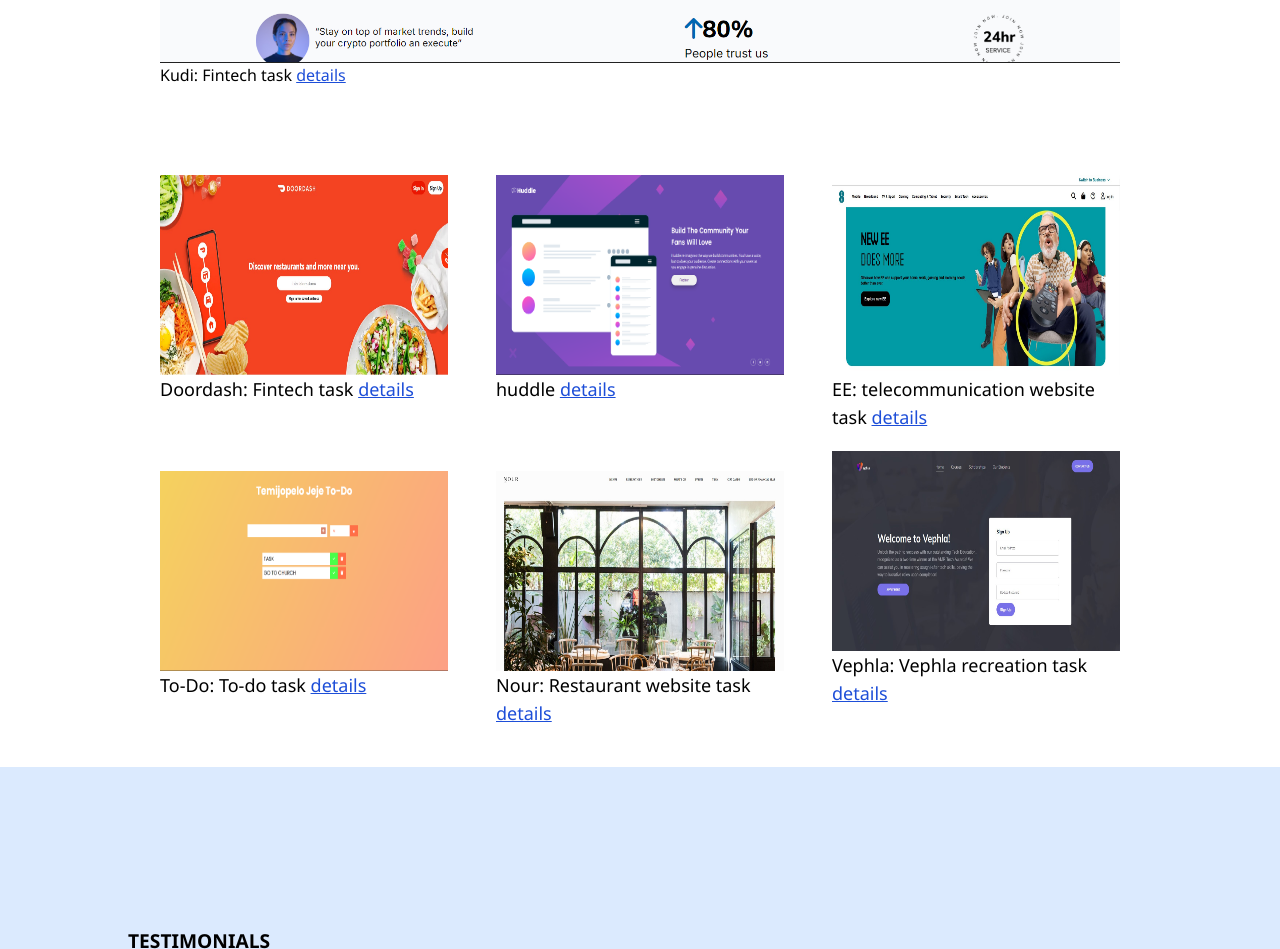
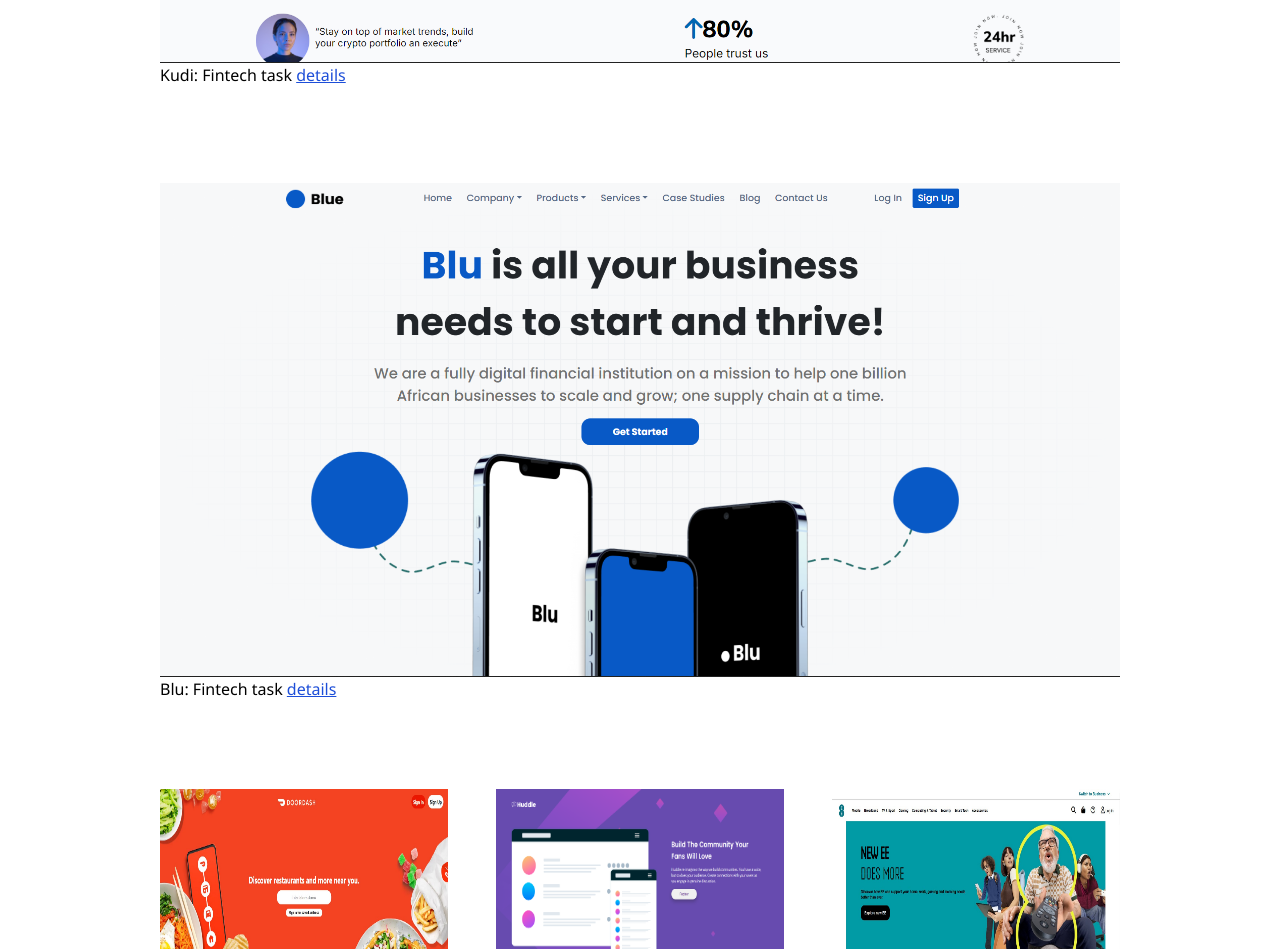
Before and after one commit to temijopelo/portfolio-remade, a plain HTML site: page index.html in a window 1280 px wide. Shown: the part 4740-5689 px from the top of the page. Drawn offline with nearby package versions, Linux system fonts and the light colour scheme.

Commit message:
corrected

```diff
--- a/index.html
+++ b/index.html
@@ -276,6 +276,28 @@
           </p>
         </div>
 
+        <div class="py-12">
+          <div class="overflow-hidden">
+            <a href="https://temijopelo.github.io/projectBlu/">
+              <img
+                class="object-fill transition-transform duration-300 ease-in-out hover:scale-110"
+                src="img/blu.png"
+                alt=""
+              />
+            </a>
+          </div>
+          <p>
+            Blu: Fintech task
+            <span
+              ><a
+                class="underline text-blue-700"
+                href="https://github.com/temijopelo/projectBlu.git"
+                >details</a
+              ></span
+            >
+          </p>
+        </div>
+
         <div class="md:flex flex-wrap justify-between text-lg py-5 hidden">
           <div class="w-[30%] py-5">
             <div class="overflow-hidden">
```
